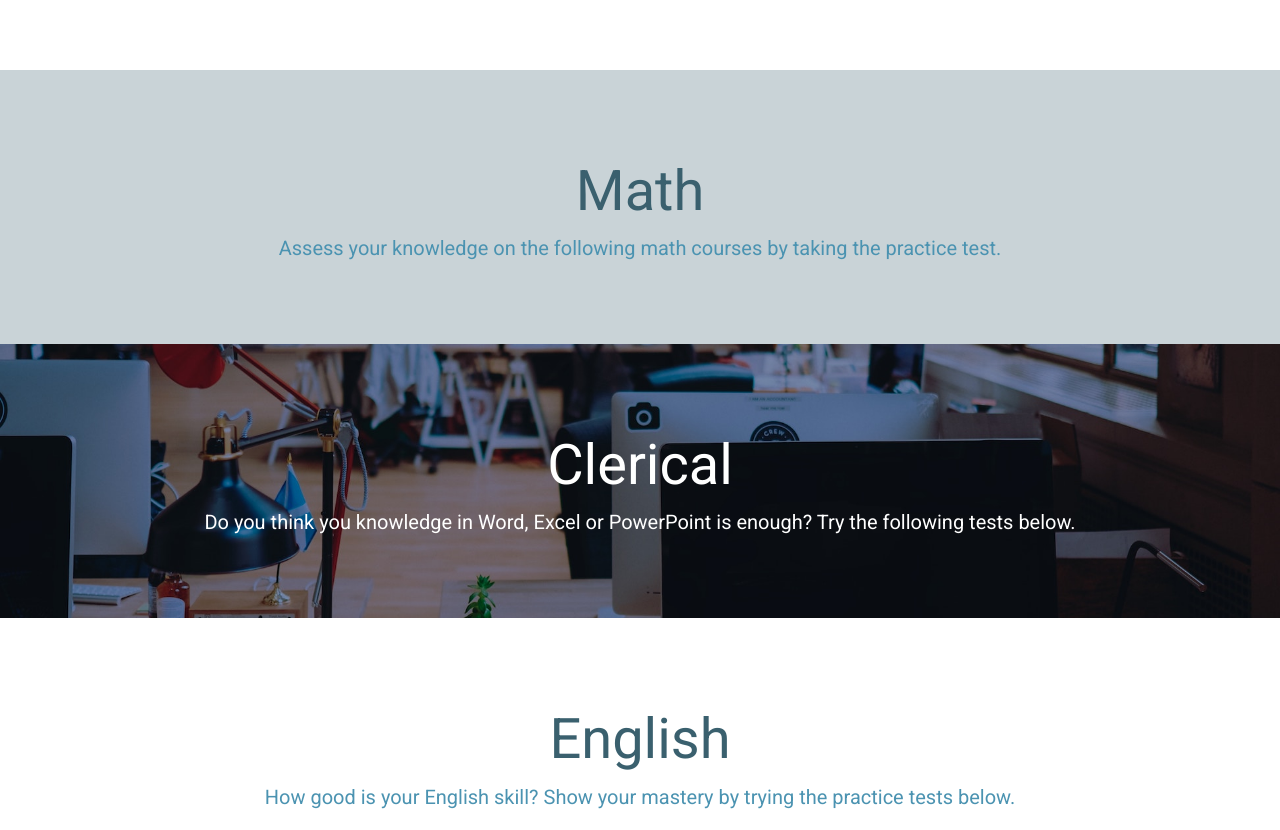
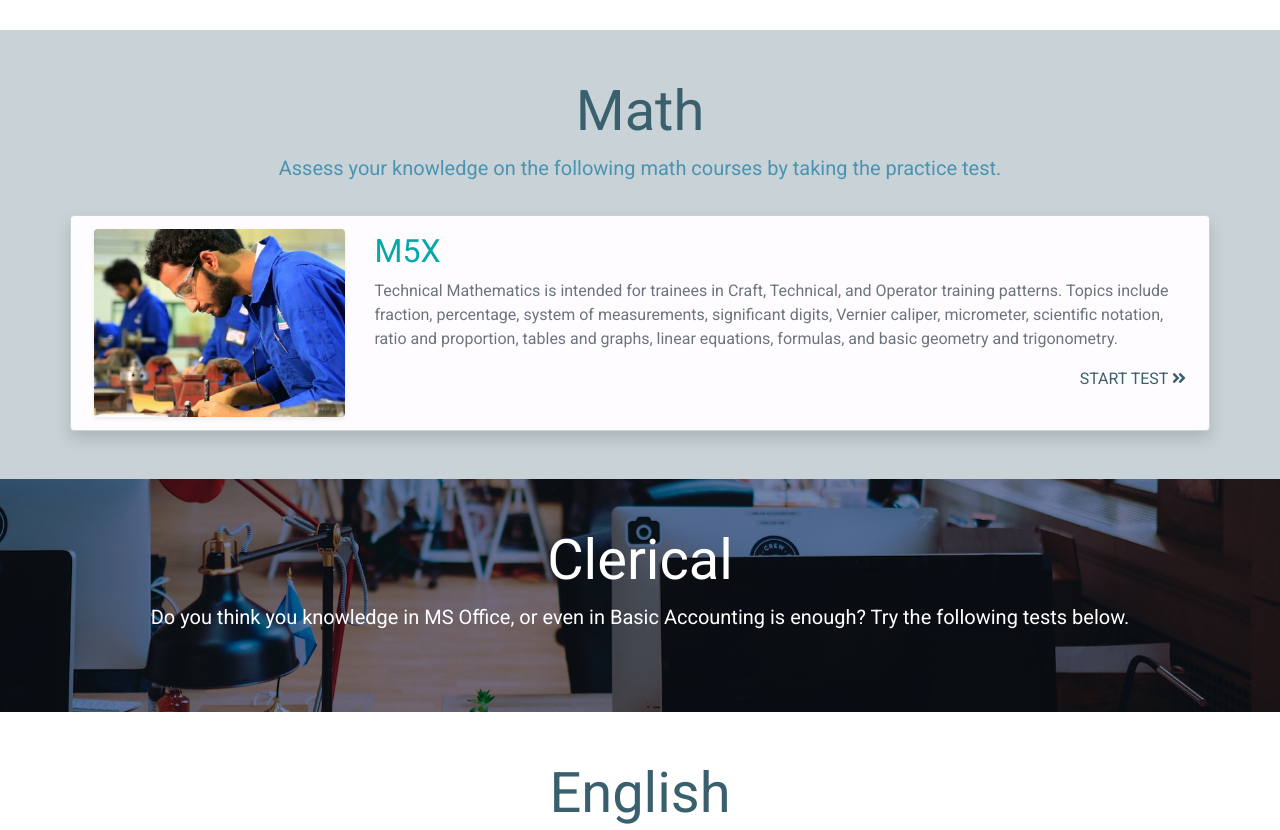
Before and after one commit to fredbuiza/RATU_Webpage, a website: page index.html in a window 1280 px wide. Shown: the part 1573-2403 px from the top of the page. Drawn offline with nearby package versions, Linux system fonts and the light colour scheme.

Commit message:
updated math course section

```diff
--- a/css/index.css
+++ b/css/index.css
@@ -4,7 +4,7 @@ shade of #3a606e
 #c9d3d7
 
 #05a8aa (moss green)
-#ffcff (shade of white)
+#fffcff (shade of white)
 #ffbc42 (yellowish)
 
 #247ba0 (bluish)
@@ -162,17 +162,10 @@ body {
     display:inline-block;
     border-radius:3px;
 }
-
-.courses {
-    padding-top: 2.5rem;
-}
-
 div.course:hover {
     transform: scale(1.02);
     box-shadow: 2px 2px #95a5a6;
-
 }
-
 #math-courses {
     background-color: #c9d3d7;
 }
@@ -182,3 +175,18 @@ div.course:hover {
     background-size: cover;
     color: #fff;
 }
+
+.subject {
+    border: 1px solid #c9d3d7;
+    background: #fffcff;
+}
+
+.subject img {
+    margin: 5px 0;
+    vertical-align: middle;
+}
+
+.subject a.text-primary:hover {
+    color: #05a8aa !important;
+    text-decoration: none;
+}
--- a/index.html
+++ b/index.html
@@ -48,7 +48,7 @@
     <section id="home" class="jumbotron jumbotron-fluid">
         <div class="container d-flex flex-column justify-content-center align-items-center">
             <h1 class="display-4">Preparing for a final test?</h1>
-            <p class="lead">This website aims to help you, SA trainee, to prepare yourself for math or clerical online exams.</p>
+            <p class="lead">This website aims to help you, SA trainee, to prepare yourself for math, clerical, or english online exams.</p>
             <div class="d-none d-sm-none d-md-block" id="jumbotron-note">
                 <p>Practice tests can only be accessed after registration by contacting the website administrator.</p>
             </div>
@@ -134,9 +134,17 @@
                     <p class="lead text-info">Assess your knowledge on the following math courses by taking the practice test.</p>
                 </div>
             </div>
-            <div class="row">
-                <div class="col">
-
+            <div class="row subject shadow rounded p-2">
+                <div class="col-md-3 col-12">
+                    <img src="img/trainees.jpg" alt="" class='img-fluid rounded shadow-sm'>
+                </div>
+                <div class="col-md-9 col-12 my-2">
+                    <h2 class="text-secondary">M5X</h2>
+                    <p class="text-muted">Technical Mathematics is intended for trainees in Craft, Technical, and Operator training patterns.
+                    Topics include fraction, percentage, system of measurements, significant digits, Vernier caliper, micrometer, scientific notation, ratio and proportion, tables and graphs, linear equations, formulas, and basic geometry and trigonometry.</p>
+                    <div class="text-right">
+                        <a href="#" class="text-primary">START TEST <i class="fas fa-angle-double-right"></i></a>
+                    </div>
                 </div>
             </div>
         </div>
@@ -147,13 +155,12 @@
             <div class="row">
                 <div class="col text-center mb-3">
                     <h1 class="display-4">Clerical</h1>
-                    <p class="lead">Do you think you knowledge in Word, Excel or PowerPoint is enough? Try the following tests below.</p>
+                    <p class="lead">Do you think you knowledge in MS Office, or even in Basic Accounting is enough? Try the following tests below.</p>
                 </div>
             </div>
             <div class="row">
-                <div class="col">
 
-                </div>
+
             </div>
         </div>
     </section>
```
Also changed, not shown: img/trainees.jpg (added).
